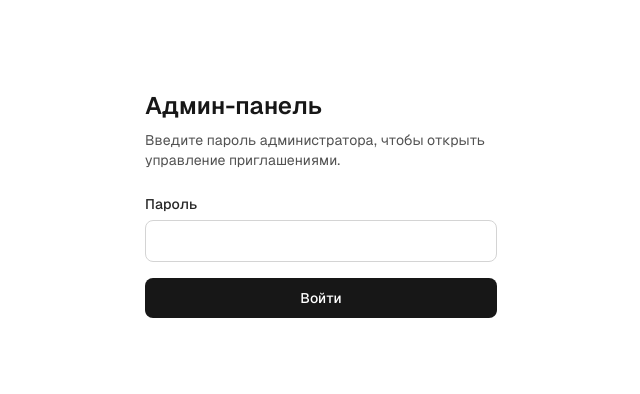
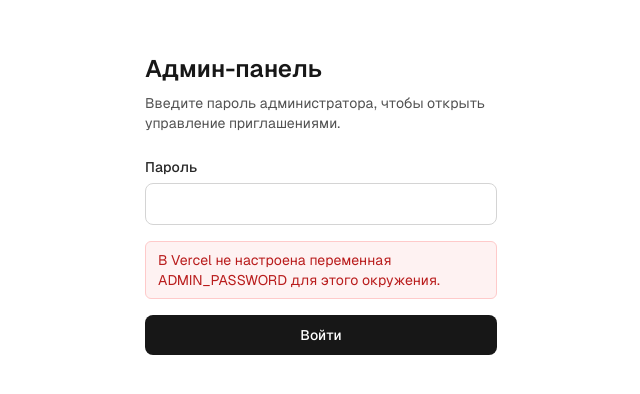
Before and after one commit to ilya04634/wedding, a Next.js app: page /admin in a window 1280 px wide. Shown: the part 196-590 px from the top of the page, without its empty margins (319-959 px from the left). Built offline with nearby package versions, Linux system fonts and the light colour scheme.

Commit message:
Clarify admin password errors

```diff
--- a/actions/admin.ts
+++ b/actions/admin.ts
@@ -28,8 +28,12 @@ export async function loginAdmin(formData: FormData) {
   const password = getRequiredString(formData, "password");
   try {
     setAdminSession(password);
-  } catch {
-    redirect("/admin?error=1");
+  } catch (error) {
+    const code =
+      error instanceof Error && error.message === "ADMIN_PASSWORD_NOT_CONFIGURED"
+        ? "not-configured"
+        : "invalid";
+    redirect(`/admin?error=${code}`);
   }
   redirect("/admin");
 }
--- a/app/admin/page.tsx
+++ b/app/admin/page.tsx
@@ -8,7 +8,10 @@ import {
 import { Button } from "@/components/ui/button";
 import { Input } from "@/components/ui/input";
 import { Label } from "@/components/ui/label";
-import { isAdminAuthenticated } from "@/lib/admin/auth";
+import {
+  isAdminAuthenticated,
+  isAdminPasswordConfigured,
+} from "@/lib/admin/auth";
 import { listInvites } from "@/lib/google/guests";
 import { getSiteSettings, settingsToFormData } from "@/lib/google/settings";
 import Link from "next/link";
@@ -19,7 +22,20 @@ interface AdminPageProps {
   searchParams: { error?: string };
 }
 
-function LoginForm({ hasError }: { hasError: boolean }) {
+function LoginForm({
+  error,
+  isPasswordConfigured,
+}: {
+  error?: string;
+  isPasswordConfigured: boolean;
+}) {
+  const errorText =
+    error === "not-configured" || !isPasswordConfigured
+      ? "В Vercel не настроена переменная ADMIN_PASSWORD для этого окружения."
+      : error === "invalid"
+        ? "Неверный пароль администратора."
+        : "";
+
   return (
     <main className="mx-auto flex min-h-[100dvh] max-w-sm flex-col justify-center px-4">
       <h1 className="text-2xl font-semibold text-neutral-900">Админ-панель</h1>
@@ -31,9 +47,9 @@ function LoginForm({ hasError }: { hasError: boolean }) {
           <Label htmlFor="password">Пароль</Label>
           <Input id="password" name="password" type="password" required />
         </div>
-        {hasError ? (
+        {errorText ? (
           <p className="rounded-md border border-red-200 bg-red-50 px-3 py-2 text-sm text-red-700">
-            Неверный пароль администратора.
+            {errorText}
           </p>
         ) : null}
         <Button type="submit" className="w-full">
@@ -46,7 +62,15 @@ function LoginForm({ hasError }: { hasError: boolean }) {
 
 export default async function AdminPage({ searchParams }: AdminPageProps) {
   const isAuthenticated = isAdminAuthenticated();
-  if (!isAuthenticated) return <LoginForm hasError={searchParams.error === "1"} />;
+  const isPasswordConfigured = isAdminPasswordConfigured();
+  if (!isAuthenticated) {
+    return (
+      <LoginForm
+        error={searchParams.error}
+        isPasswordConfigured={isPasswordConfigured}
+      />
+    );
+  }
 
   const [invites, settings] = await Promise.all([
     listInvites(),
--- a/lib/admin/auth.ts
+++ b/lib/admin/auth.ts
@@ -4,9 +4,15 @@ import { createHash } from "node:crypto";
 import { cookies } from "next/headers";
 
 const ADMIN_COOKIE_NAME = "wedding_admin";
+const ADMIN_PASSWORD_NOT_CONFIGURED = "ADMIN_PASSWORD_NOT_CONFIGURED";
+const INVALID_ADMIN_PASSWORD = "INVALID_ADMIN_PASSWORD";
 
 function getAdminPassword() {
   return process.env.ADMIN_PASSWORD?.trim();
+}
+
+export function isAdminPasswordConfigured() {
+  return Boolean(getAdminPassword());
 }
 
 function getAdminToken() {
@@ -33,8 +39,12 @@ export function setAdminSession(password: string) {
   const expectedPassword = getAdminPassword();
   const token = getAdminToken();
 
-  if (!expectedPassword || !token || password !== expectedPassword) {
-    throw new Error("Invalid admin password");
+  if (!expectedPassword || !token) {
+    throw new Error(ADMIN_PASSWORD_NOT_CONFIGURED);
+  }
+
+  if (password !== expectedPassword) {
+    throw new Error(INVALID_ADMIN_PASSWORD);
   }
 
   cookies().set(ADMIN_COOKIE_NAME, token, {
```
